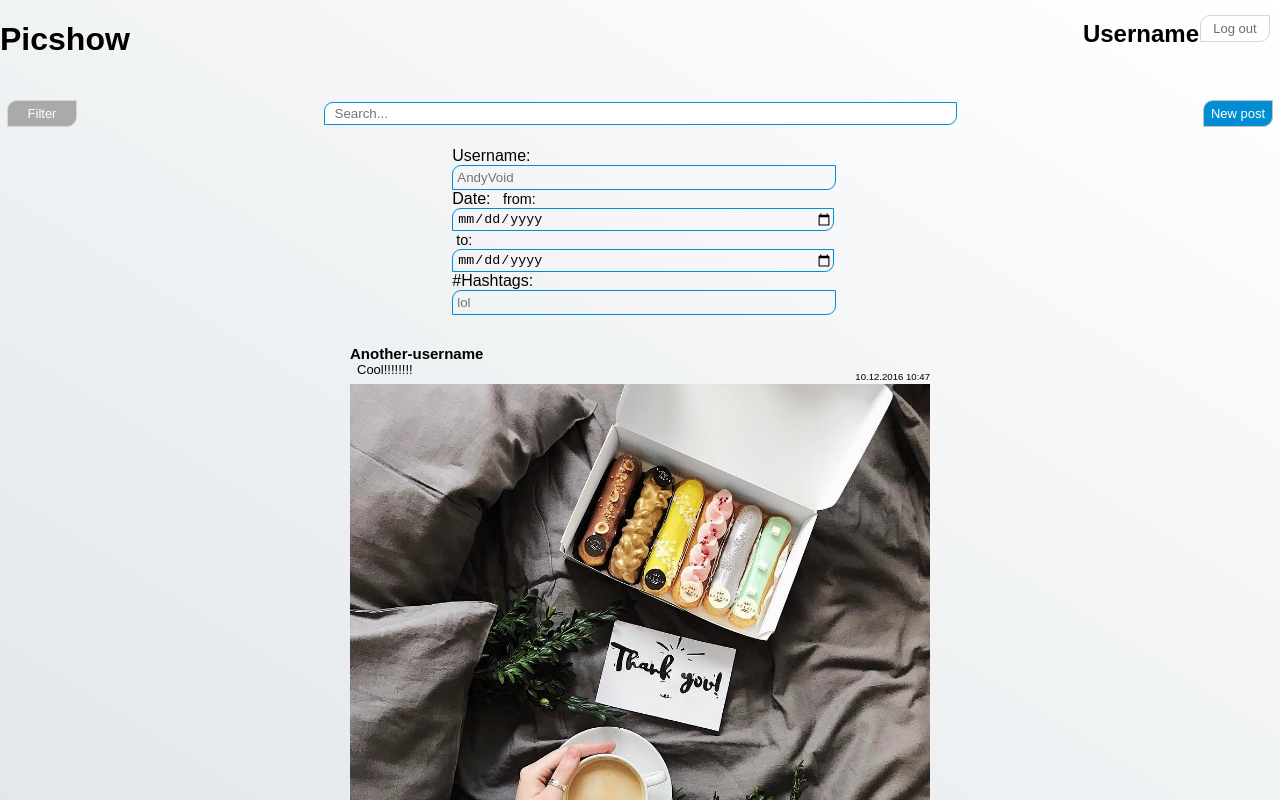
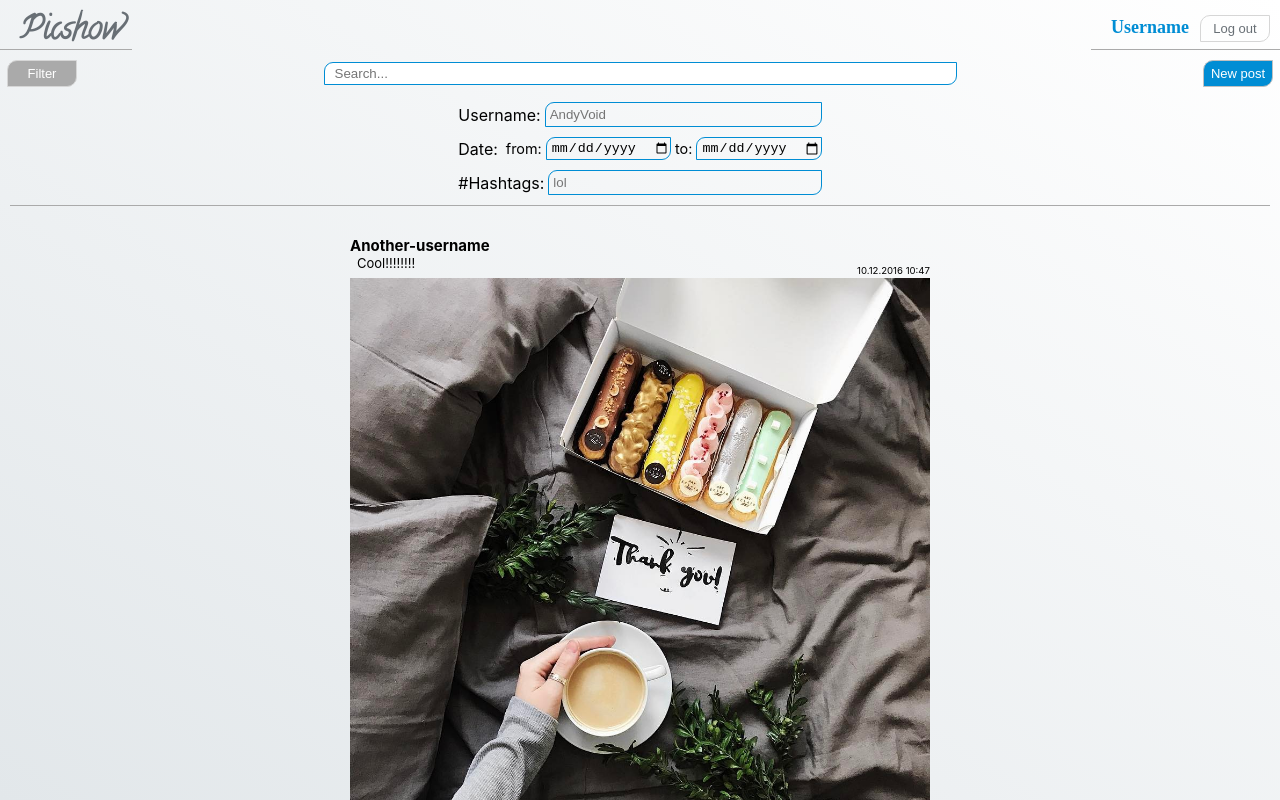
Before and after one commit to andreigaevsky/Educational-practice, a plain HTML site: page task3/UI/index.html in a window 1280 px wide. Shown: the top 800 px of the page. Drawn offline with Linux system fonts and the light colour scheme.

Commit message:
Add styles.css

```diff
--- a/task3/UI/styles.css
+++ b/task3/UI/styles.css
@@ -1,29 +1,28 @@
 html {
     height: 100%;
     width: 100%;
-    min-width: 380px;
-    font-size: 100%;
-    font-family: sans-serif;
+    min-width: 335px;
     background: linear-gradient(to top right, #e2e7ea, #ffffff) fixed no-repeat;
 }
 
-body {
+.logged-in {
+    font-family: -apple-system,BlinkMacSystemFont,Roboto,Helvetica Neue,sans-serif;
     height: fit-content;
     width: 100%;
     background-image: none;
     min-height: 100%;
     min-width: 100%;
     margin: 0;
-    overflow-x: hidden;
+
 }
 
 .container {
     min-height: 100%;
     margin: 0 auto;
-    zoom: 1;
 }
 
-#header-container {
+.header {
+    top: 0;
     display: block;
     box-sizing: border-box;
     position: relative;
@@ -38,24 +37,33 @@ body {
 
 .header .head-main {
     display: flex;
+    height: 50px;
     justify-content: space-between;
     position: relative;
     overflow: hidden;
-    padding-bottom: 10px;
+
 }
 
-#site-name {
+.site-name {
     font-family: Calligraffitti;
-    font-size: 200%;
+    font-size: 32px;
     color: #686f75;
     padding-left: 20px;
+    padding-right: 10px;
     margin-top: 7px;
     margin-right: 0;
     margin-bottom: -7px;
     position: relative;
+
 }
 
-#left-line{
+.head-left{
+    border-bottom-style: inset;
+    border-bottom-width: 1px;
+    border-bottom-color: #aaaaaa;
+}
+
+.left-line{
     margin: 0 0 0 10px;
 
     width: 130px;
@@ -63,6 +71,12 @@ body {
     height: 1px;
 
     background-image: linear-gradient(to right, #ccc, #aaaaaa, #ccc)
+}
+
+.head-right{
+    border-bottom-style: inset;
+    border-bottom-width: 1px;
+    border-bottom-color: #aaaaaa;
 }
 
 .head-right {
@@ -77,7 +91,7 @@ body {
     display: flex;
 }
 
-#main-name{
+.main-name{
     font-family: "Segoe Print";
     margin: 17px 10px auto 10px;
     color: #008dd4;
@@ -107,7 +121,7 @@ body {
     margin-top: 15px;
 }
 
-#right-line{
+.right-line{
     margin: 0 0 0 2px;
     height: 1px;
     border: 0;
@@ -132,7 +146,6 @@ body {
     justify-content: space-between;
     position: relative;
     margin: 0 7px;
-    padding-bottom: 10px;
 }
 
 .btn-filter {
@@ -174,7 +187,9 @@ body {
     max-width: 100%;
     display: block;
     margin: 10px;
+    padding-bottom: 10px;
     position: relative;
+    border-bottom: 1px solid #aaaaaa;
 }
 
 .filter-container{
@@ -182,7 +197,7 @@ body {
     margin: auto;
 }
 
-.first-line {
+.search-by-username {
     display: flex;
     width: 100%;
     padding-top: 5px;
@@ -193,7 +208,7 @@ body {
     padding-right: 4px;
 }
 
-.second-line {
+.search-by-date {
     display: flex;
     width: 100%;
     padding-top: 10px;
@@ -209,6 +224,7 @@ body {
 .search, .search-date {
     min-width: 70px;
     width: 100%;
+
     border-radius: 9px 0 9px 0;
     padding-left: 4px;
     height: 21px;
@@ -216,7 +232,7 @@ body {
     background-color: transparent;
 }
 
-.third-line {
+.search-by-tags {
     display: flex;
     width: 100%;
     padding-top: 10px;
@@ -309,6 +325,7 @@ body {
 
 .like-info{
     display: flex;
+    margin-left: 7px;
 }
 
 .btn-like{
@@ -328,7 +345,7 @@ body {
 }
 
 .tags{
-    margin:  3px 0 0 0;
+    margin: 3px 0 0 6px;
     font-size: 14px;
 }
 
@@ -356,6 +373,7 @@ body {
 
 .post-edit-btn{
     margin-top: 2px;
+    margin-right: 6px;
     border-radius: 10px 0 10px 0;
     height: 21px;
     width: 60px;
@@ -368,6 +386,7 @@ body {
 
 .post-delete-btn{
     margin-top: 2px;
+    margin-right: 6px;
     border-radius: 10px 0 10px 0;
     height: 21px;
     width: 60px;
@@ -377,7 +396,7 @@ body {
     border: 1px solid #c0c0c0;
 }
 
-#more-img{
+.more-img{
     width: 70px;
     height: auto;
 
@@ -407,12 +426,13 @@ body {
 }
 
 .h-no-bullet{
+    list-style: none;
     position: relative;
     display: block;
     margin: 16px 0 32px 0;
     height: fit-content;
 }
-.h-c-footer__global-links-list-item{
+.h-c-footer-list-item{
     float: left;
     padding:  0;
     margin: 0 5px 0 0;
@@ -434,7 +454,7 @@ button:hover{
     width: 100%;
 }
 
-@media screen and (max-width: 1460px){
+@media screen and (max-width: 1560px){
 .none-user-post{
     margin-left: auto;
     margin-right: auto;
@@ -447,7 +467,19 @@ button:hover{
     }
 }
 
+@media screen and (max-width: 400px){
+    .search-date{
+        width: 100px;
+    }
+}
+
 @font-face {
     font-family: Calligraffitti;
     src: url(fonts/Calligraffitti-Regular.ttf);
    }
+
+input[type=date]::-webkit-inner-spin-button,
+input[type=date]::-webkit-outer-spin-button {
+    -webkit-appearance: none;
+    margin: 0;
+}
```
